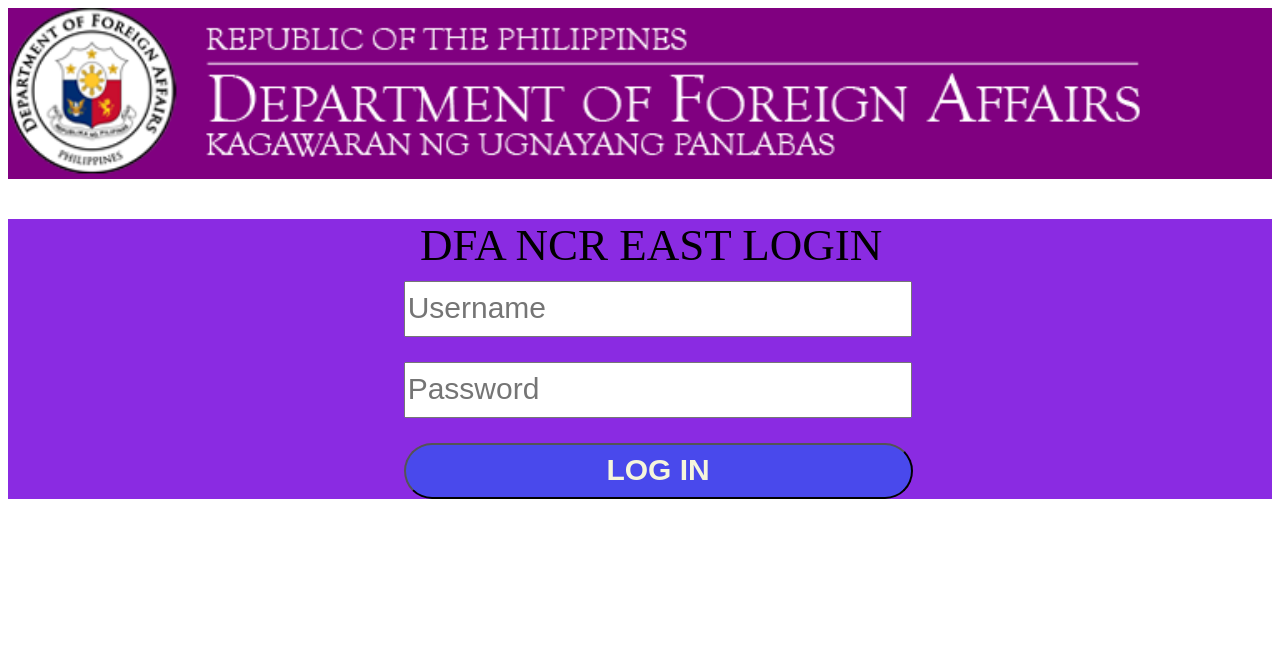
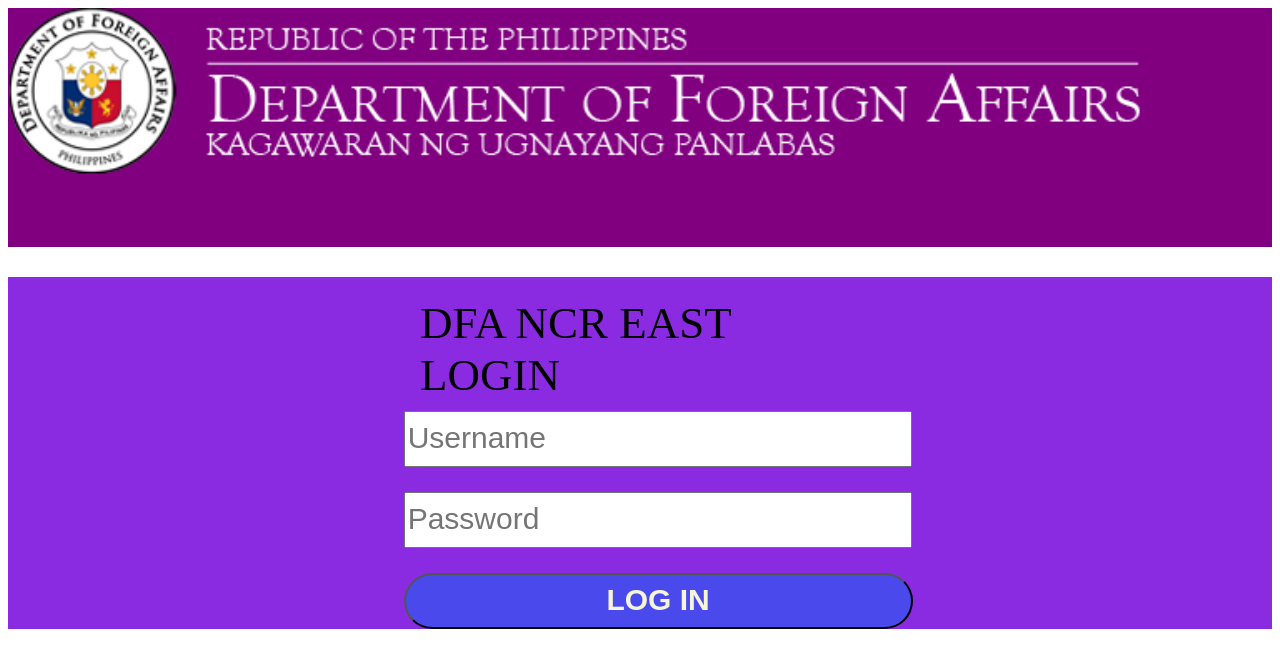
Before and after one commit to PrinceSanguan/MP1, a plain HTML site: page DFA.html in a window 1280 px wide. Shown: the top 668 px of the page. Drawn offline with Linux system fonts and the light colour scheme.

Commit message:
1st enhancement

```diff
--- a/DFA.CSS
+++ b/DFA.CSS
@@ -3,10 +3,14 @@
 }
 
 .dfalogin {
-    margin-top: 40px;
+    margin-top: 30px;
     font-size: 45px;
     margin-bottom: 10px;
     margin-left: 32.6%;
+    margin-right: 32.6%;
+    padding-top: 20px;
+    padding-left: 0px;
+    padding-right: 0px;
 }
 
 .username-input {
@@ -43,3 +47,9 @@
     color: beige;
     font-weight: bold;
 }
+
+.space {
+    background-color: purple;
+    margin-top: 0px;
+    padding-bottom: 50px;
+}
--- a/DFA.html
+++ b/DFA.html
@@ -9,6 +9,8 @@
          style="background-color: purple;">
             <img class="dfa-logo" width="1500" src="Logo.png">
         </div>
+
+            <p class="space">&nbsp;</p>
 
         <div class="div-login">
             <p class="dfalogin">DFA NCR EAST LOGIN</p>
```
Lines whose indentation alone changed are shown as unchanged.
